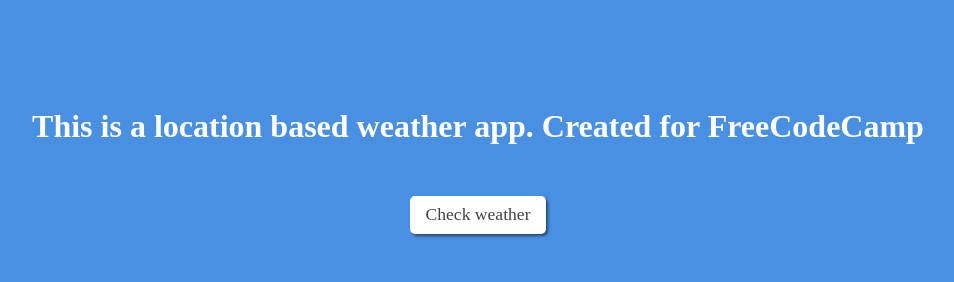
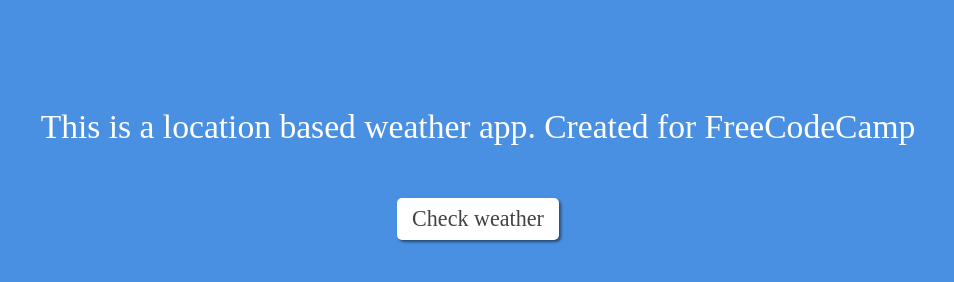
Before and after one commit to pablochux/weather-app, a website: page template/src/index.html in a window 1280 px wide. Shown: the whole page, without its empty margins (162-1116 px from the left). Drawn offline with nearby package versions, Linux system fonts and the light colour scheme.

Commit message:
Improve text responsiveness

```diff
--- a/template/src/scss/styles.scss
+++ b/template/src/scss/styles.scss
@@ -16,7 +16,11 @@
 // Home Page
 .home{
 	&__text{
-		padding: 20px;
+		padding: 40px;
+
+		font-size: calc(1.3rem + 1vw);
+		font-weight: 300;
+
 		@media screen and (min-width: 768px){
 			padding: 60px;
 		}
@@ -36,8 +40,12 @@
 		background-color: $main-text-color;
 
 		color: #434343;
-		font-size: 1.1rem;
+		font-size: calc(1.5rem - 0.5vw);
 		box-shadow: 2px 2px 3px 0 rgba(0, 0, 0, 0.50);
+
+		@media screen and (min-width: 1024px) {
+			font-size: calc(1.7rem - 0.4vw);
+		}
 
 		&:hover{
 			bottom: 4px;
@@ -51,7 +59,7 @@
 
 	&__text{
 		color: #FFF;
-		font-size: 1.6rem;
+		font-size: calc(1.3rem + 1vh);
 
 		& .dot{
 			font-size: 30px;
```
Also changed, not shown: template/src/css/styles.css.
